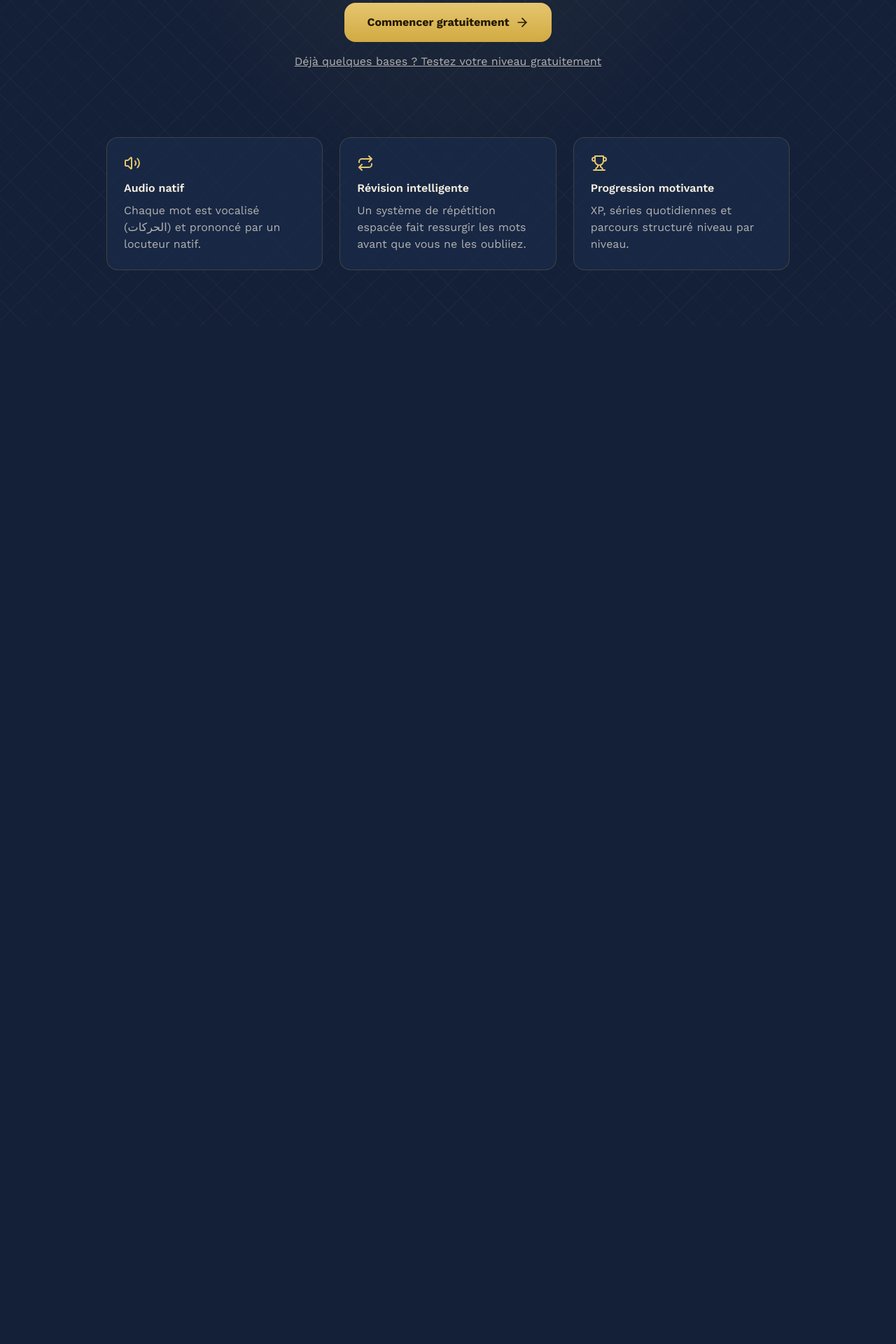
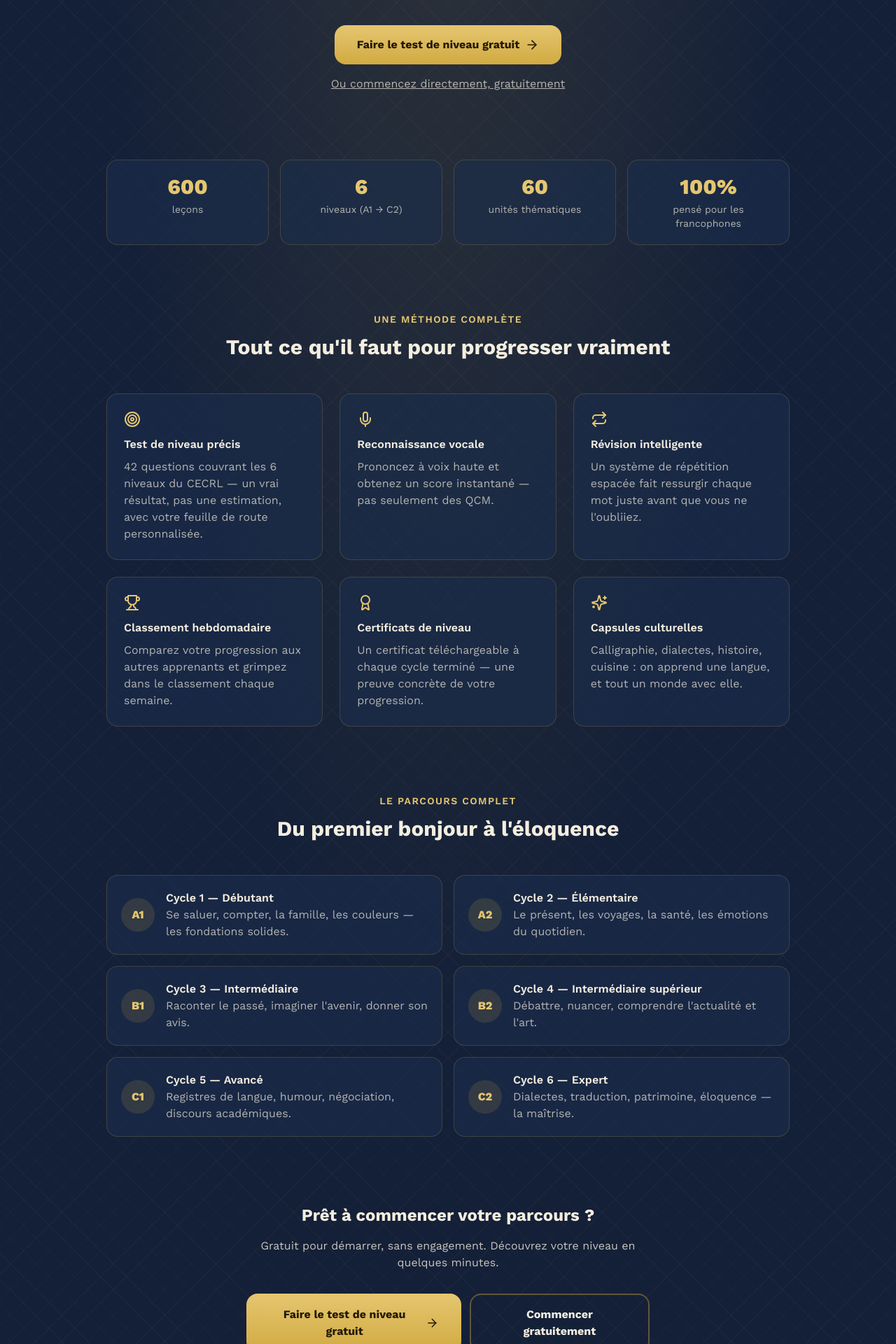
Before and after one commit to diopmamealassane-sketch/arabiya-plus, a Next.js app: page / in a window 1280 px wide. Shown: the part 476-2396 px from the top of the page at 70% size. Before the commit the page ends 942 px from the top, so only its background shows below. Built offline with nearby package versions, Linux system fonts and the light colour scheme.

Commit message:
Update page.js

```diff
--- a/app/page.js
+++ b/app/page.js
@@ -1,5 +1,16 @@
 import Link from "next/link";
-import { ArrowRight, Volume2, Repeat, Trophy } from "lucide-react";
+import {
+  ArrowRight, Volume2, Repeat, Trophy, Target, Mic, Award, Sparkles,
+} from "lucide-react";
+
+const CYCLES = [
+  { code: "A1", label: "Débutant", desc: "Se saluer, compter, la famille, les couleurs — les fondations solides." },
+  { code: "A2", label: "Élémentaire", desc: "Le présent, les voyages, la santé, les émotions du quotidien." },
+  { code: "B1", label: "Intermédiaire", desc: "Raconter le passé, imaginer l'avenir, donner son avis." },
+  { code: "B2", label: "Intermédiaire supérieur", desc: "Débattre, nuancer, comprendre l'actualité et l'art." },
+  { code: "C1", label: "Avancé", desc: "Registres de langue, humour, négociation, discours académiques." },
+  { code: "C2", label: "Expert", desc: "Dialectes, traduction, patrimoine, éloquence — la maîtrise." },
+];
 
 export default function LandingPage() {
   return (
@@ -22,45 +33,135 @@ export default function LandingPage() {
           </div>
         </nav>
 
+        {/* Hero */}
         <div className="text-center max-w-2xl mx-auto float-in">
           <p className="text-gold-light uppercase tracking-widest text-sm font-semibold mb-4">
-            Pour francophones débutants
+            Pour francophones — du débutant à la maîtrise
           </p>
           <h1 className="arabic text-6xl mb-6" dir="rtl">
             مَرْحَبًا بِكَ
           </h1>
-          <p className="text-2xl font-semibold mb-4">Apprenez l'arabe, vraiment.</p>
+          <p className="text-2xl font-semibold mb-4">
+            La seule méthode d'arabe qui vous mène vraiment jusqu'à la maîtrise.
+          </p>
           <p className="opacity-80 mb-10">
-            Alphabet, prononciation native, vocabulaire vocalisé et révisions
-            intelligentes — une progression structurée du niveau débutant à
-            l'aisance conversationnelle.
+            Pas juste les bases : un parcours complet en 6 niveaux (A1 à C2),
+            avec audio natif, reconnaissance vocale, révisions intelligentes
+            et certificats à chaque étape.
           </p>
           <Link
-            href="/signup"
+            href="/test-niveau"
             className="inline-flex items-center gap-2 bg-gradient-to-b from-gold-light to-gold text-[#241A02] font-bold px-8 py-4 rounded-2xl"
           >
-            Commencer gratuitement <ArrowRight size={20} />
+            Faire le test de niveau gratuit <ArrowRight size={20} />
           </Link>
           <div className="mt-4">
-            <Link href="/test-niveau" className="text-base underline opacity-70 hover:opacity-100">
-              Déjà quelques bases ? Testez votre niveau gratuitement
+            <Link href="/signup" className="text-base underline opacity-70 hover:opacity-100">
+              Ou commencez directement, gratuitement
             </Link>
           </div>
         </div>
 
-        <div className="grid md:grid-cols-3 gap-6 mt-24">
-          <Feature icon={<Volume2 />} title="Audio natif">
-            Chaque mot est vocalisé (الحركات) et prononcé par un locuteur natif.
-          </Feature>
-          <Feature icon={<Repeat />} title="Révision intelligente">
-            Un système de répétition espacée fait ressurgir les mots avant que vous ne les oubliiez.
-          </Feature>
-          <Feature icon={<Trophy />} title="Progression motivante">
-            XP, séries quotidiennes et parcours structuré niveau par niveau.
-          </Feature>
+        {/* Bandeau chiffres */}
+        <div className="grid grid-cols-2 md:grid-cols-4 gap-4 mt-24">
+          <Stat value="600" label="leçons" />
+          <Stat value="6" label="niveaux (A1 → C2)" />
+          <Stat value="60" label="unités thématiques" />
+          <Stat value="100%" label="pensé pour les francophones" />
+        </div>
+
+        {/* Grille de fonctionnalités */}
+        <div className="mt-24">
+          <p className="text-gold-light uppercase tracking-widest text-sm font-semibold text-center mb-3">
+            Une méthode complète
+          </p>
+          <h2 className="text-3xl font-bold text-center mb-12">
+            Tout ce qu'il faut pour progresser vraiment
+          </h2>
+          <div className="grid md:grid-cols-3 gap-6">
+            <Feature icon={<Target />} title="Test de niveau précis">
+              42 questions couvrant les 6 niveaux du CECRL — un vrai résultat, pas une estimation, avec votre feuille de route personnalisée.
+            </Feature>
+            <Feature icon={<Mic />} title="Reconnaissance vocale">
+              Prononcez à voix haute et obtenez un score instantané — pas seulement des QCM.
+            </Feature>
+            <Feature icon={<Repeat />} title="Révision intelligente">
+              Un système de répétition espacée fait ressurgir chaque mot juste avant que vous ne l'oubliiez.
+            </Feature>
+            <Feature icon={<Trophy />} title="Classement hebdomadaire">
+              Comparez votre progression aux autres apprenants et grimpez dans le classement chaque semaine.
+            </Feature>
+            <Feature icon={<Award />} title="Certificats de niveau">
+              Un certificat téléchargeable à chaque cycle terminé — une preuve concrète de votre progression.
+            </Feature>
+            <Feature icon={<Sparkles />} title="Capsules culturelles">
+              Calligraphie, dialectes, histoire, cuisine : on apprend une langue, et tout un monde avec elle.
+            </Feature>
+          </div>
+        </div>
+
+        {/* Le parcours complet */}
+        <div className="mt-24">
+          <p className="text-gold-light uppercase tracking-widest text-sm font-semibold text-center mb-3">
+            Le parcours complet
+          </p>
+          <h2 className="text-3xl font-bold text-center mb-12">
+            Du premier bonjour à l'éloquence
+          </h2>
+          <div className="grid md:grid-cols-2 gap-4">
+            {CYCLES.map((cycle, i) => (
+              <div
+                key={cycle.code}
+                className="flex items-center gap-4 bg-ink-2/60 border border-gold/20 rounded-2xl p-5"
+              >
+                <div className="shrink-0 w-12 h-12 rounded-full bg-gold/15 text-gold-light font-black flex items-center justify-center">
+                  {cycle.code}
+                </div>
+                <div>
+                  <h3 className="font-semibold">
+                    Cycle {i + 1} — {cycle.label}
+                  </h3>
+                  <p className="text-base opacity-70">{cycle.desc}</p>
+                </div>
+              </div>
+            ))}
+          </div>
+        </div>
+
+        {/* CTA final */}
+        <div className="text-center max-w-xl mx-auto mt-24">
+          <h2 className="text-2xl font-bold mb-4">
+            Prêt à commencer votre parcours ?
+          </h2>
+          <p className="opacity-80 mb-8">
+            Gratuit pour démarrer, sans engagement. Découvrez votre niveau en quelques minutes.
+          </p>
+          <div className="flex flex-col sm:flex-row gap-3 justify-center">
+            <Link
+              href="/test-niveau"
+              className="inline-flex items-center justify-center gap-2 bg-gradient-to-b from-gold-light to-gold text-[#241A02] font-bold px-8 py-4 rounded-2xl"
+            >
+              Faire le test de niveau gratuit <ArrowRight size={20} />
+            </Link>
+            <Link
+              href="/signup"
+              className="inline-flex items-center justify-center gap-2 border-2 border-gold/40 font-bold px-8 py-4 rounded-2xl"
+            >
+              Commencer gratuitement
+            </Link>
+          </div>
         </div>
       </div>
     </main>
+  );
+}
+
+function Stat({ value, label }) {
+  return (
+    <div className="bg-ink-2/60 border border-gold/20 rounded-2xl p-5 text-center">
+      <p className="text-3xl font-black text-gold-light">{value}</p>
+      <p className="text-sm opacity-70 mt-1">{label}</p>
+    </div>
   );
 }
 
```
